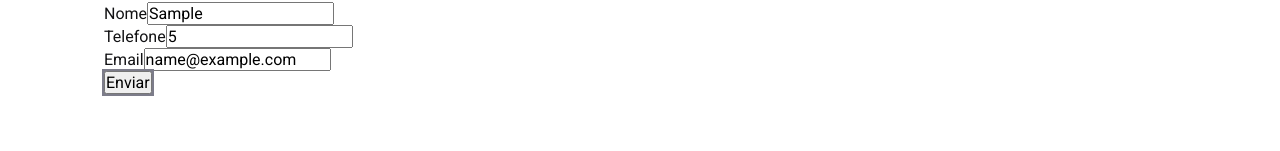
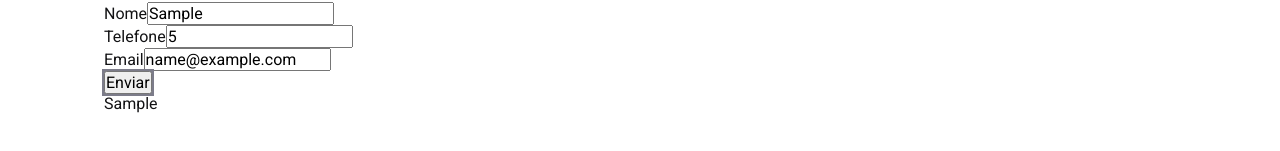
Before and after one commit to giovannirp/cart-comerce, a React (Vite) app in the folder cart-commerce/: page /registration in a window 1280 px wide. Both pictures are taken after typing "Sample", "5", "name@example.com" into the empty fields and a click on the button "Enviar". Shown: the part 227-378 px from the top of the page. Built offline with nearby package versions, Linux system fonts and the light colour scheme.

Commit message:
feat: atualizando registration com o localStorage

```diff
--- a/cart-commerce/src/main.tsx
+++ b/cart-commerce/src/main.tsx
@@ -3,7 +3,5 @@ import ReactDOM from 'react-dom/client'
 import App from './App'
 
 ReactDOM.createRoot(document.getElementById('root') as HTMLElement).render(
-  <React.StrictMode>
-    <App />
-  </React.StrictMode>,
+  <App />
 )
--- a/cart-commerce/src/pages/Registration/Registration.tsx
+++ b/cart-commerce/src/pages/Registration/Registration.tsx
@@ -32,9 +32,23 @@ export function Registration() {
     }
 
     setData([...data, objectNew]);
+    setItem('registration', data)
+  };
 
+  //carregar lista do storage
+  useEffect(() => {
+    console.log(localStorage.getItem('registration'))
+    if(localStorage.getItem('registration') !== null) {
+      //setData(JSON.parse(localStorage.getItem('registration'))
+      setData(getItem('registration'))
+    }
     console.log(data)
-  };
+  }, [])
+
+  // atualiza a lista no storage
+  useEffect(() => {
+    localStorage.setItem('registration', JSON.stringify(data))
+  }, [data])
 
   return (
     <ContainerResgistration>
@@ -71,6 +85,13 @@ export function Registration() {
             <button>Enviar</button>
           </div>
         </form>
+        <div>
+          {data.map((item) => {
+            return(
+              <div>{item.nome}</div>
+            )
+          })}
+        </div>
       </div>
     </ContainerResgistration>
   );
```
